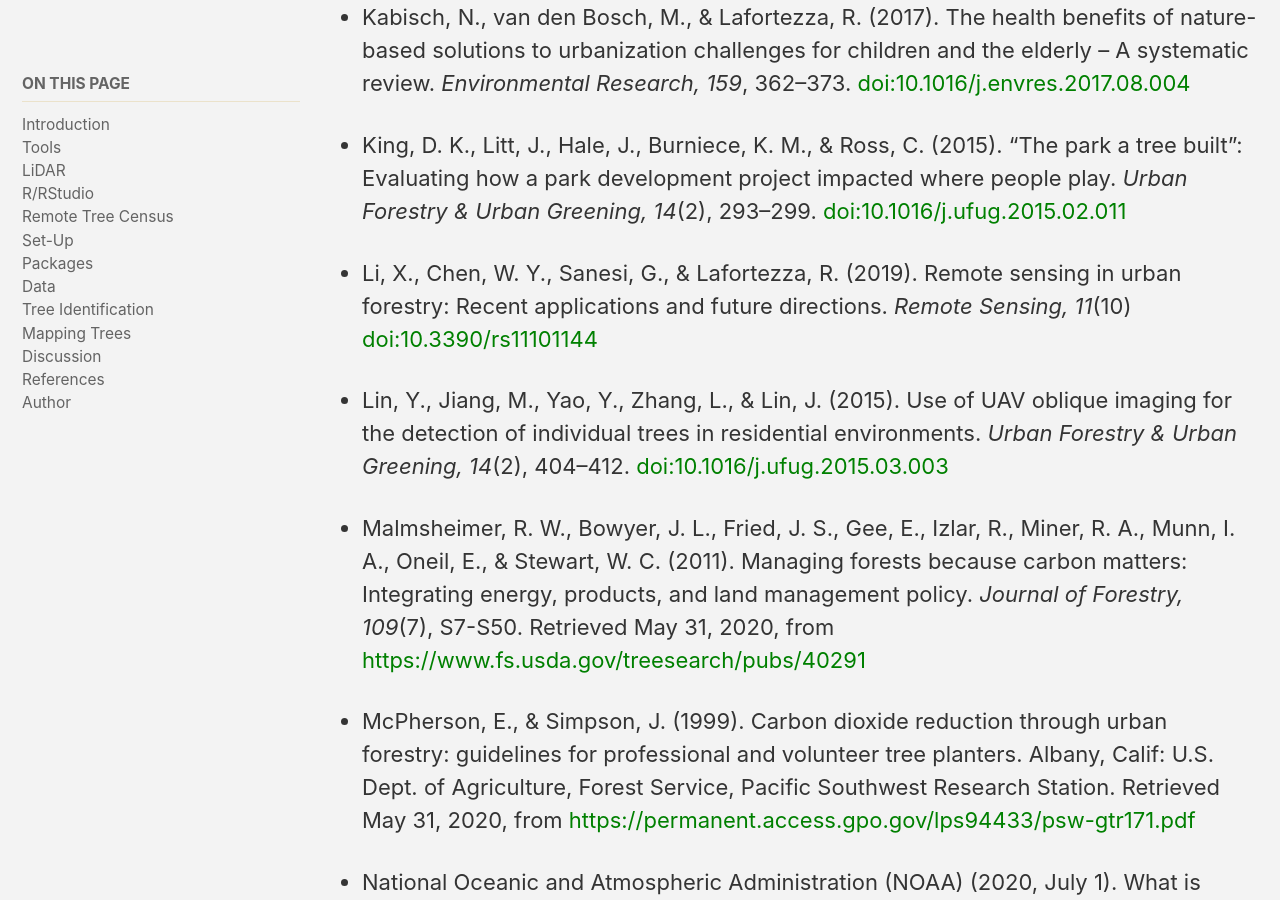
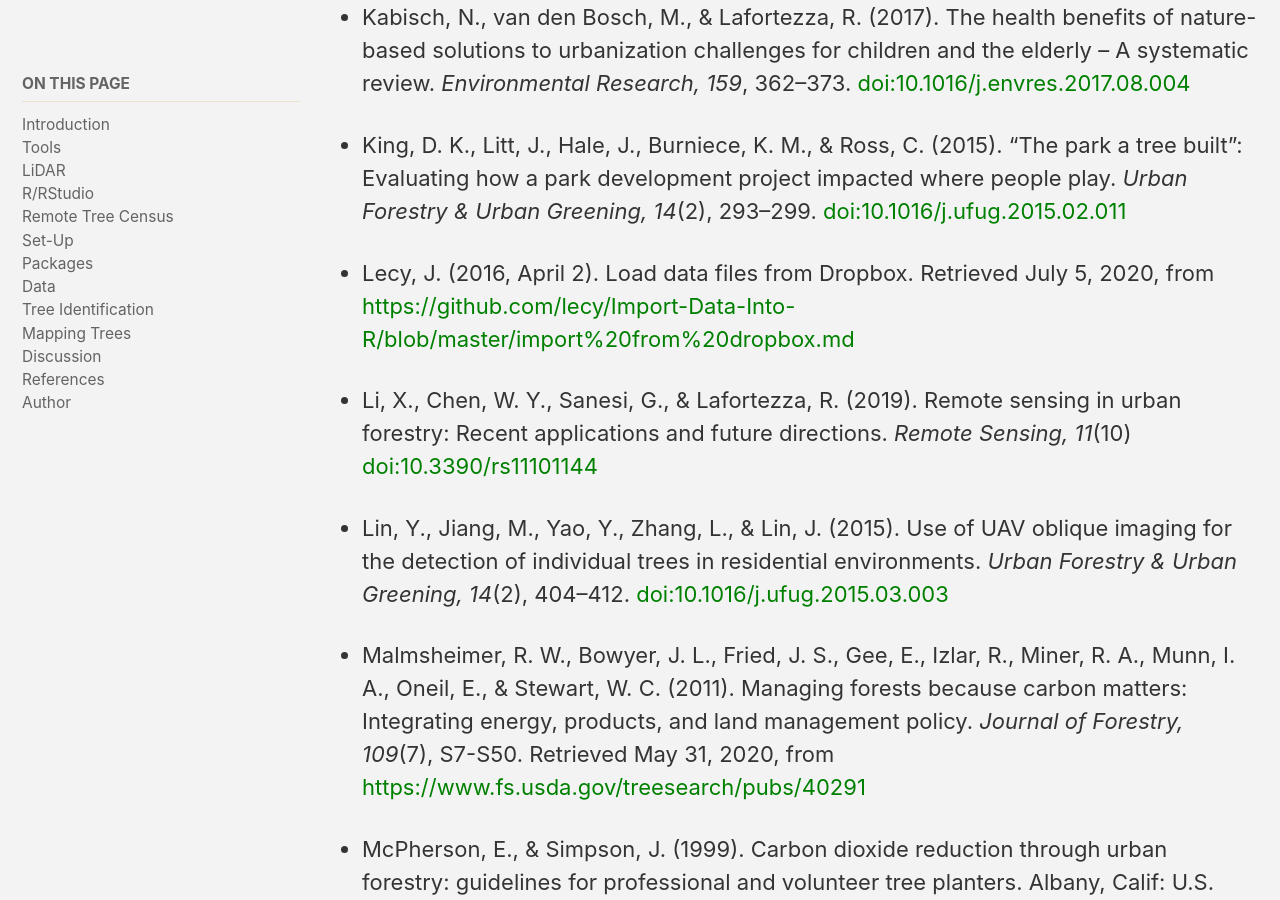
Before and after one commit to castower/cpp-593-treeproject-site, a Jekyll site: the page built from index.md, in a window 1280 px wide and 900 px high, scrolled down 15712 px. Built offline with Jekyll 4.4.1, drawn with Linux system fonts in a browser that asks for light colours; cached includes are drawn as plain includes; nearby versions of some CDN libraries.

Commit message:
Update index.md

```diff
--- a/index.md
+++ b/index.md
@@ -384,6 +384,8 @@ sqrt( 11250000 ) # 11,250,000 points
 
  - King, D. K., Litt, J., Hale, J., Burniece, K. M., & Ross, C. (2015). “The park a tree built”: Evaluating how a park development project impacted where people play. <i>Urban Forestry & Urban Greening, 14</i>(2), 293–299. [doi:10.1016/j.ufug.2015.02.011](https://www.sciencedirect.com/science/article/abs/pii/S1618866715000291?via%3Dihub)
 
+ - Lecy, J. (2016, April 2). Load data files from Dropbox. Retrieved July 5, 2020, from [https://github.com/lecy/Import-Data-Into-R/blob/master/import%20from%20dropbox.md](https://github.com/lecy/Import-Data-Into-R/blob/master/import%20from%20dropbox.md)
+
  - Li, X., Chen, W. Y., Sanesi, G., & Lafortezza, R. (2019). Remote sensing in urban forestry: Recent applications and future directions. <i>Remote Sensing, 11</i>(10) [doi:10.3390/rs11101144](https://www.mdpi.com/2072-4292/11/10/1144)
 
  - Lin, Y., Jiang, M., Yao, Y., Zhang, L., & Lin, J. (2015). Use of UAV oblique imaging for the detection of individual trees in residential environments. <i>Urban Forestry & Urban Greening, 14</i>(2), 404–412. [doi:10.1016/j.ufug.2015.03.003](https://www.sciencedirect.com/science/article/abs/pii/S1618866715000333?via%3Dihub)
```
